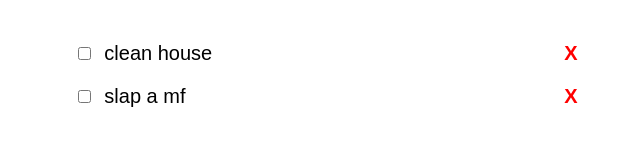
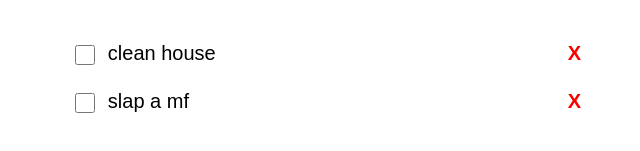
Before and after one commit to Kindsir2/ToDO, a plain HTML site: page index.html in a window 1280 px wide. Shown: the part 223-374 px from the top of the page, 339-979 px from the left. Drawn offline with Linux system fonts and the light colour scheme.

Commit message:
checkbox

```diff
--- a/styles.css
+++ b/styles.css
@@ -110,6 +110,10 @@ body{
   width: 400px;
 }
 
-.checkbox{
-
+input[type="checkbox"]{
+  height: 20px;
+  width: 20px;
+  background-color: #d5d5d5;
+  border-radius: 1px;
+  cursor: pointer;
 }
```
